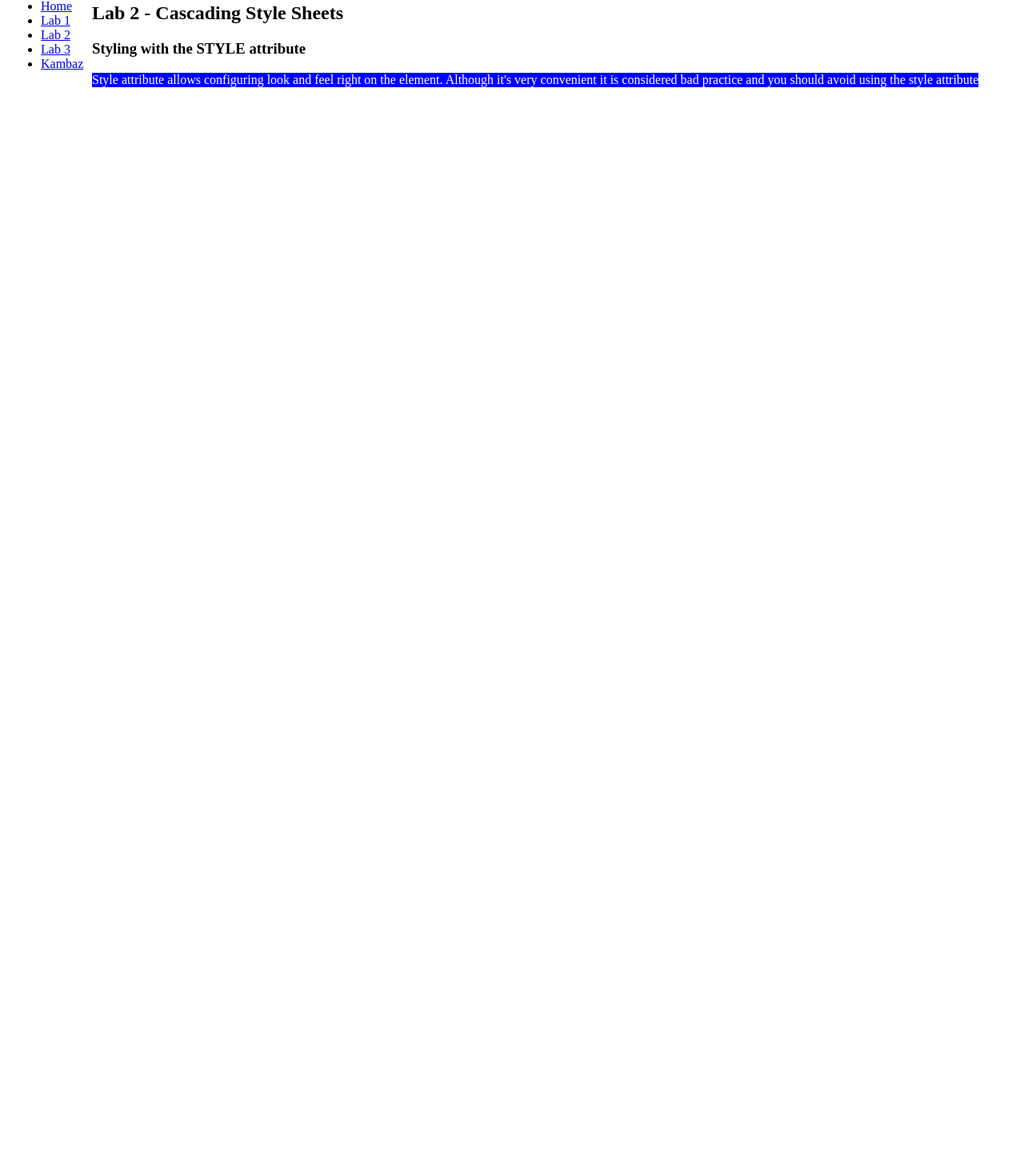
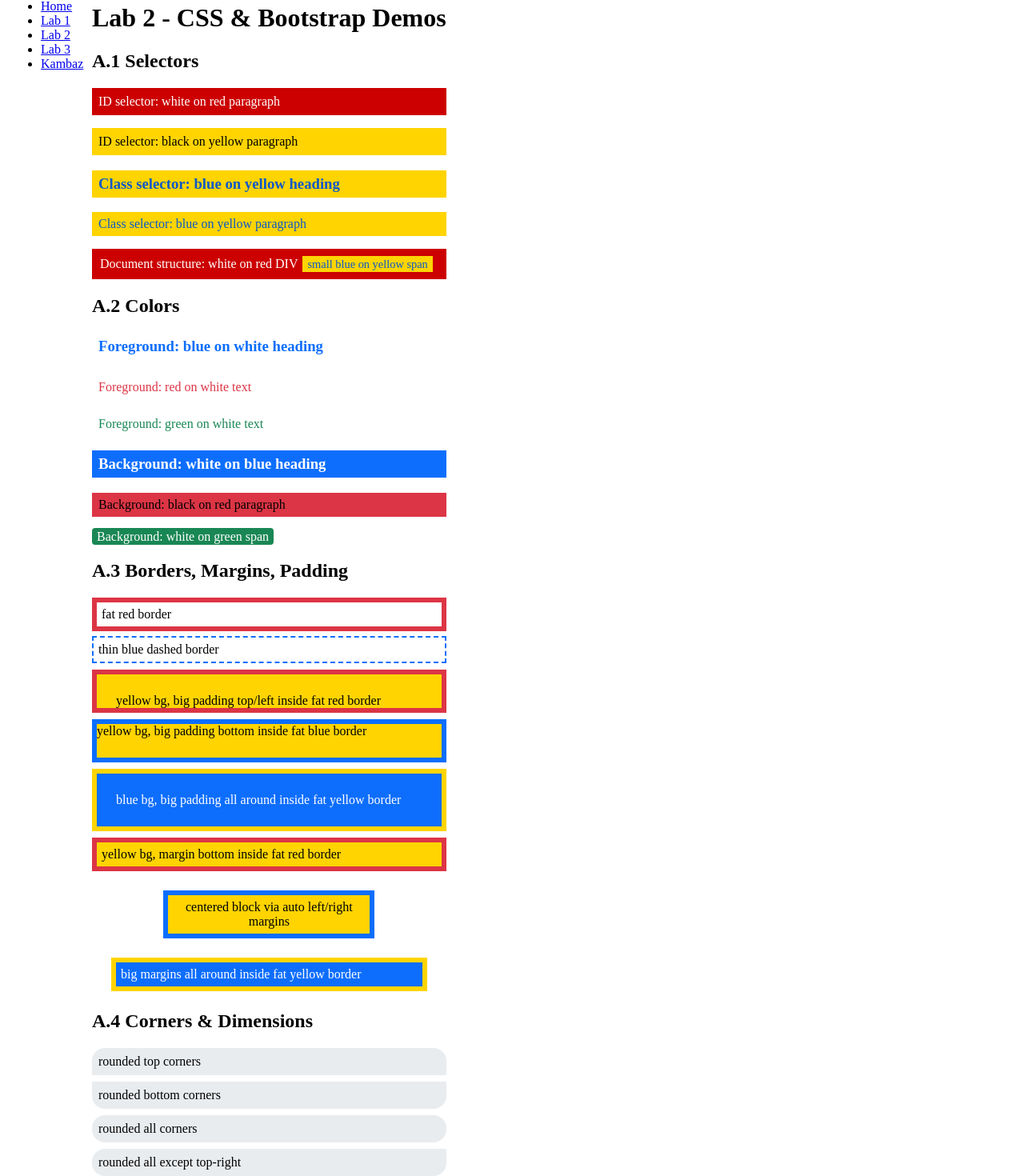
Before and after one commit to beyondparthiv/kambas-next-js, a Next.js app: page /Labs/Lab2 in a window 1280 px wide. Shown: the part 28-1498 px from the top of the page at 80% size. Before the commit the page ends 800 px from the top, so only its background shows below. Built offline with nearby package versions, Linux system fonts and the light colour scheme.

Commit message:
install bootstrap, create lab-2 layout and import index,xss, selector demos, color demos, border, margin.padding, rounded corners and shapes

```diff
--- a/app/Labs/Lab2/index.css
+++ b/app/Labs/Lab2/index.css
@@ -1,21 +1,85 @@
-p {
-   background-color: green;
-   color: white;
+/* A.1 Selectors */
+#wd-p-1.wd-id-white-red { color: #fff; background: #c00; padding: 8px; }
+#wd-p-2.wd-id-black-yellow { color: #000; background: #ffd400; padding: 8px; }
+
+.wd-class-blue-yellow { color: #0a58ca; background: #ffd400; padding: 6px 8px; }
+
+#wd-div-1.wd-structure-div { color: #fff; background: #c00; padding: 10px; }
+#wd-div-1 .wd-structure-span { color: #0a58ca; background: #ffd400; font-size: 0.9rem; margin-left: 6px; padding: 2px 6px; }
+
+/* A.2 Colors */
+.wd-fg-blue-on-white { color: #0d6efd; background: #fff; padding: 6px 8px; }
+.wd-fg-red-on-white  { color: #dc3545; background: #fff; padding: 6px 8px; }
+.wd-fg-green-on-white{ color: #198754; background: #fff; padding: 6px 8px; }
+
+.wd-bg-white-on-blue { color: #fff; background: #0d6efd; padding: 6px 8px; }
+.wd-bg-black-on-red  { color: #000; background: #dc3545; padding: 6px 8px; }
+.wd-bg-white-on-green{ color: #fff; background: #198754; padding: 2px 6px; border-radius: 4px; }
+
+/* A.3 Borders, Margins, Padding */
+.wd-border-fat-red {
+  border: 6px solid #dc3545;
+  padding: 6px;
+  margin: 6px 0;
+}
+.wd-border-thin-blue-dashed {
+  border: 2px dashed #0d6efd;
+  padding: 6px;
+  margin: 6px 0;
 }
 
-.wd-fg-color-black { color: black; }
-.wd-fg-color-white { color: white; }
-.wd-fg-color-blue { color: #7070ff; }
-.wd-fg-color-red { color: #ff7070; }
-.wd-fg-color-green { color: green; }
+/* padding variations */
+.wd-pad-top-left {
+  border: 6px solid #dc3545;
+  background: #ffd400;
+  padding-top: 24px;
+  padding-left: 24px;
+  margin: 8px 0;
+}
+.wd-pad-bottom {
+  border: 6px solid #0d6efd;
+  background: #ffd400;
+  padding-bottom: 24px;
+  margin: 8px 0;
+}
+.wd-pad-all {
+  border: 6px solid #ffd400;
+  background: #0d6efd;
+  padding: 24px;
+  color: #fff;
+  margin: 8px 0;
+}
 
-.wd-bg-color-yellow {
-   background-color: #ffff07; }
-.wd-bg-color-blue {
-   background-color: #7070ff; }
-.wd-bg-color-red {
-   background-color: #ff7070; }
-.wd-bg-color-green {
-   background-color: green;     }
-.wd-bg-color-gray {
-   background-color: lightgray; }
+/* margin variations */
+.wd-margin-bottom {
+  border: 6px solid #dc3545;
+  background: #ffd400;
+  padding: 6px;
+  margin-bottom: 24px;
+}
+.wd-centered {
+  border: 6px solid #0d6efd;
+  background: #ffd400;
+  padding: 6px;
+  width: 240px;
+  margin: 12px auto;
+  text-align: center;
+}
+.wd-margin-all {
+  border: 6px solid #ffd400;
+  background: #0d6efd;
+  color: #fff;
+  padding: 6px;
+  margin: 24px;
+}
+
+/* A.4 Corners & Dimensions */
+.wd-round-top { background: #e9ecef; border-radius: 16px 16px 0 0; padding: 8px; margin: 8px 0; }
+.wd-round-bottom { background: #e9ecef; border-radius: 0 0 16px 16px; padding: 8px; margin: 8px 0; }
+.wd-round-all { background: #e9ecef; border-radius: 16px; padding: 8px; margin: 8px 0; }
+.wd-round-except-tr { background: #e9ecef; border-radius: 16px 0 16px 16px; padding: 8px; margin: 8px 0; }
+
+/* rectangles and square */
+.wd-wide-rect { background: #ffd400; height: 80px; width: 280px; margin: 8px 0; display: flex; align-items: center; justify-content: center; }
+.wd-tall-rect { background: #0d6efd; color: #fff; height: 220px; width: 120px; margin: 8px 0; display: flex; align-items: center; justify-content: center; }
+.wd-square { background: #dc3545; color: #fff; height: 160px; width: 160px; margin: 8px 0; display: flex; align-items: center; justify-content: center; }
--- /dev/null
+++ b/app/Labs/Lab2/layout.tsx
@@ -0,0 +1,13 @@
+// app/Labs/lab2/layout.tsx
+import React from "react";
+import "./index.css"; // this pulls in your Lab-2 styles
+
+export const metadata = { title: "Lab 2" };
+
+export default function Lab2Layout({
+  children,
+}: {
+  children: React.ReactNode;
+}) {
+  return <div id="wd-lab2-layout">{children}</div>;
+}
--- a/app/Labs/Lab2/page.tsx
+++ b/app/Labs/Lab2/page.tsx
@@ -1,18 +1,109 @@
-import "./index.css";
 export default function Lab2() {
   return (
     <div id="wd-lab2">
-      <h2>Lab 2 - Cascading Style Sheets</h2>
+      <h1 id="wd-h-1">Lab 2 - CSS & Bootstrap Demos</h1>
 
+      {/* A.1 Selectors */}
+      <section id="wd-section-selectors">
+        <h2 id="wd-h-2">A.1 Selectors</h2>
 
+        {/* ID selectors */}
+        <p id="wd-p-1" className="wd-id-white-red">
+          ID selector: white on red paragraph
+        </p>
+        <p id="wd-p-2" className="wd-id-black-yellow">
+          ID selector: black on yellow paragraph
+        </p>
 
-      <h3>Styling with the STYLE attribute</h3>
-      <p style={{ backgroundColor: "blue", color: "white" }}>
-        Style attribute allows configuring look and feel
-        right on the element. Although it&apos;s very convenient
-        it is considered bad practice and you should avoid
-        using the style attribute
-      </p>
+        {/* Class selectors */}
+        <h3 id="wd-h-3" className="wd-class-blue-yellow">
+          Class selector: blue on yellow heading
+        </h3>
+        <p id="wd-p-3" className="wd-class-blue-yellow">
+          Class selector: blue on yellow paragraph
+        </p>
+
+        {/* Document structure selectors */}
+        <div id="wd-div-1" className="wd-structure-div">
+          Document structure: white on red DIV
+          <span id="wd-span-1" className="wd-structure-span">
+            small blue on yellow span
+          </span>
+        </div>
+      </section>
+
+      {/* A.2 Colors */}
+      <section id="wd-section-colors">
+        <h2 id="wd-h-4">A.2 Colors</h2>
+
+        <h3 id="wd-h-5" className="wd-fg-blue-on-white">
+          Foreground: blue on white heading
+        </h3>
+        <p id="wd-p-4" className="wd-fg-red-on-white">
+          Foreground: red on white text
+        </p>
+        <p id="wd-p-5" className="wd-fg-green-on-white">
+          Foreground: green on white text
+        </p>
+
+        <h3 id="wd-h-6" className="wd-bg-white-on-blue">
+          Background: white on blue heading
+        </h3>
+        <p id="wd-p-6" className="wd-bg-black-on-red">
+          Background: black on red paragraph
+        </p>
+        <span id="wd-span-2" className="wd-bg-white-on-green">
+          Background: white on green span
+        </span>
+      </section>
+
+      {/* A.3 Borders, Margins, Padding */}
+      <section id="wd-section-borders">
+        <h2 id="wd-h-7">A.3 Borders, Margins, Padding</h2>
+
+        <div id="wd-div-2" className="wd-border-fat-red">
+          fat red border
+        </div>
+        <div id="wd-div-3" className="wd-border-thin-blue-dashed">
+          thin blue dashed border
+        </div>
+
+        <div id="wd-div-4" className="wd-pad-top-left">
+          yellow bg, big padding top/left inside fat red border
+        </div>
+        <div id="wd-div-5" className="wd-pad-bottom">
+          yellow bg, big padding bottom inside fat blue border
+        </div>
+        <div id="wd-div-6" className="wd-pad-all">
+          blue bg, big padding all around inside fat yellow border
+        </div>
+
+        <div id="wd-div-7" className="wd-margin-bottom">
+          yellow bg, margin bottom inside fat red border
+        </div>
+        <div id="wd-div-8" className="wd-centered">
+          centered block via auto left/right margins
+        </div>
+        <div id="wd-div-9" className="wd-margin-all">
+          big margins all around inside fat yellow border
+        </div>
+      </section>
+
+      {/* A.4 Corners & Dimensions */}
+      <section id="wd-section-corners-dimensions">
+        <h2 id="wd-h-8">A.4 Corners & Dimensions</h2>
+
+        <div id="wd-div-10" className="wd-round-top w-100">rounded top corners</div>
+        <div id="wd-div-11" className="wd-round-bottom w-100">rounded bottom corners</div>
+        <div id="wd-div-12" className="wd-round-all w-100">rounded all corners</div>
+        <div id="wd-div-13" className="wd-round-except-tr w-100">
+          rounded all except top-right
+        </div>
+
+        <div id="wd-div-14" className="wd-wide-rect">wider than tall (yellow)</div>
+        <div id="wd-div-15" className="wd-tall-rect">taller than wide (blue)</div>
+        <div id="wd-div-16" className="wd-square">height equals width (red)</div>
+      </section>
     </div>
   );
 }
```
Also changed, not shown: package.json (+7 -6 lines), 1 other file (tests, documents, lock files or other folders).
